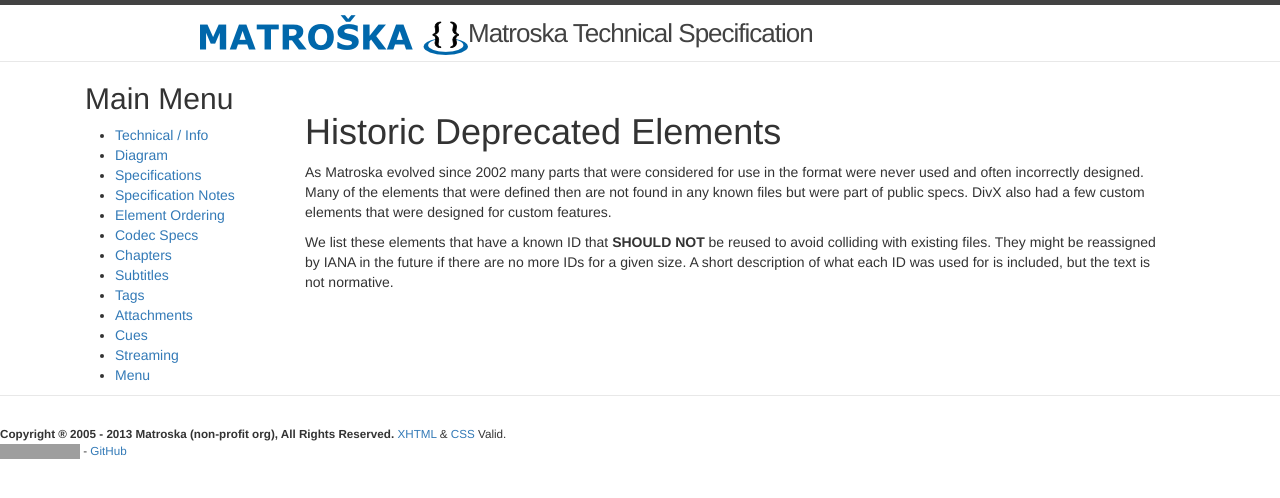
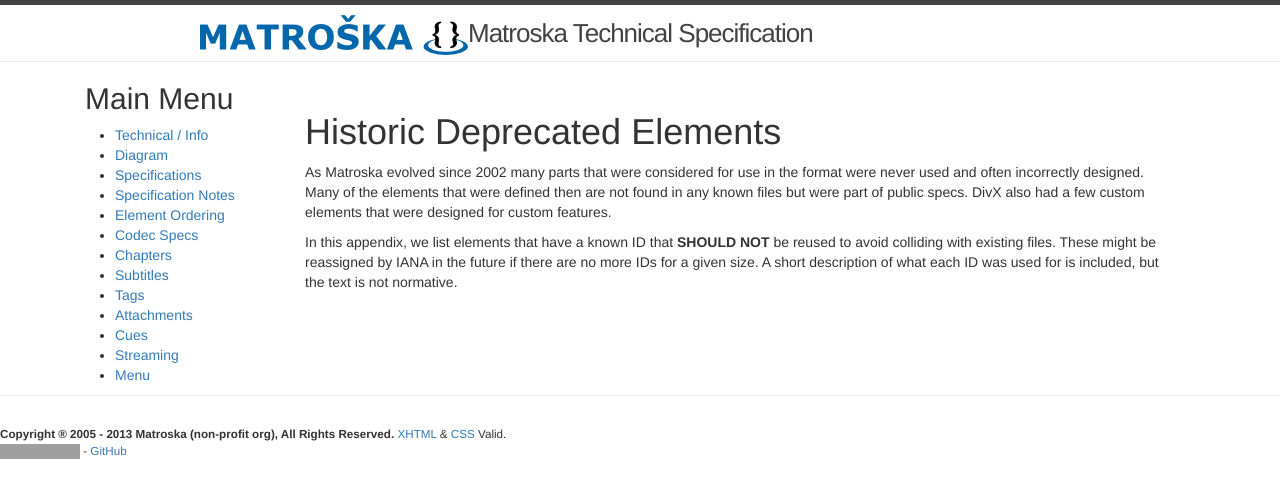
Before and after one commit to ietf-wg-cellar/matroska-specification, a Jekyll site: the page built from matroska_annex.md, in a window 1280 px wide. Shown: the top 498 px of the page. Built offline with Jekyll 4.4.1, drawn with Linux system fonts in a browser that asks for light colours; our own code applies the rules of GitHub Pages for plain Markdown files; grey boxes are pictures that could not be loaded.

Commit message:
use more formal text to list of deprecated elements

```diff
--- a/matroska_annex.md
+++ b/matroska_annex.md
@@ -6,6 +6,6 @@
 found in any known files but were part of public specs. DivX also had a few custom elements that
 were designed for custom features.
 
-We list these elements that have a known ID that **SHOULD NOT** be reused to avoid colliding
-with existing files. They might be reassigned by IANA in the future if there are no more IDs for a given size.
+In this appendix, we list elements that have a known ID that **SHOULD NOT** be reused to avoid colliding
+with existing files. These might be reassigned by IANA in the future if there are no more IDs for a given size.
 A short description of what each ID was used for is included, but the text is not normative.
```
